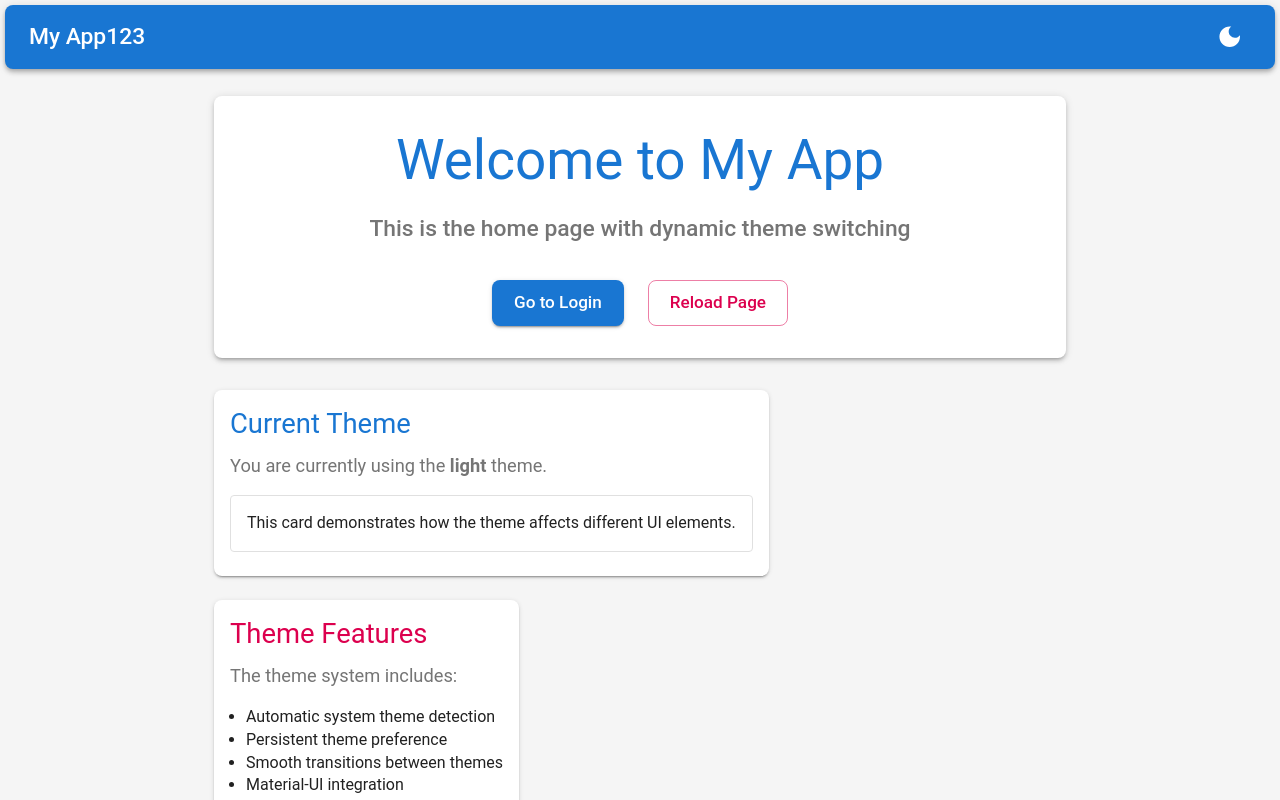
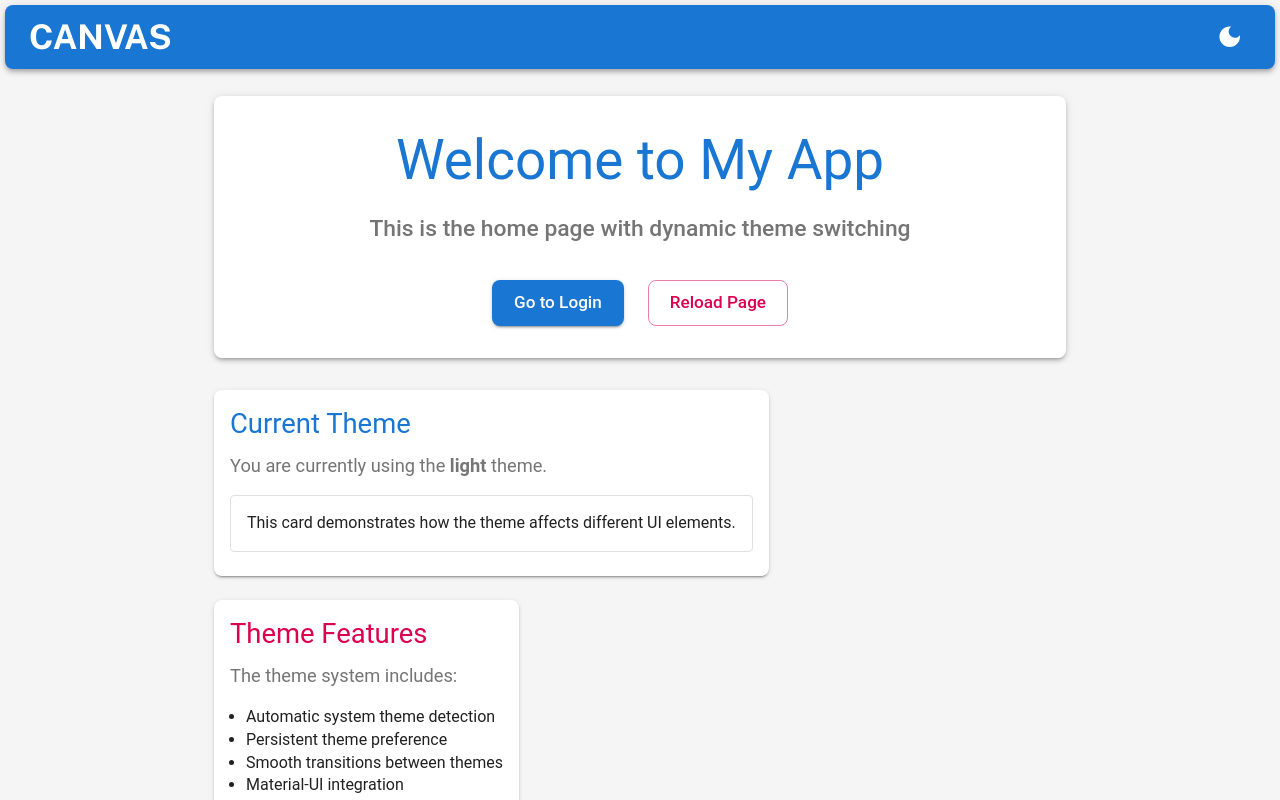
Before and after one commit to xr1s0nx-wave/canvas, a React (Vite) app: page / in a window 1280 px wide. Built offline with nearby package versions, Linux system fonts and the light colour scheme.

Commit message:
FEAT: update header logo and theme color

```diff
--- a/src/shared/styles/_global.scss
+++ b/src/shared/styles/_global.scss
@@ -1,4 +1,5 @@
 @use './_variables.scss' as *;
+@import url('https://fonts.googleapis.com/css2?family=Public+Sans:ital,wght@0,100..900;1,100..900&display=swap');
 
 html,
 body {
--- a/src/shared/ui/Header/Header.tsx
+++ b/src/shared/ui/Header/Header.tsx
@@ -13,7 +13,7 @@ export function Header() {
         color='primary'
       >
         <Toolbar className={styles.toolbar ?? ''}>
-          <Typography variant='h6'>My App123</Typography>
+          <Typography variant='h6' className={styles.title ?? ''}>CANVAS</Typography>
           <ThemeToggle />
         </Toolbar>
       </AppBar>
--- a/src/shared/ui/Header/styles.module.scss
+++ b/src/shared/ui/Header/styles.module.scss
@@ -31,3 +31,10 @@
     }
   }
 }
+
+.title {
+  font-size: 34px !important;
+  font-weight: 700 !important;
+  color: $white;
+  font-family: 'Public Sans', sans-serif !important;
+}
```
